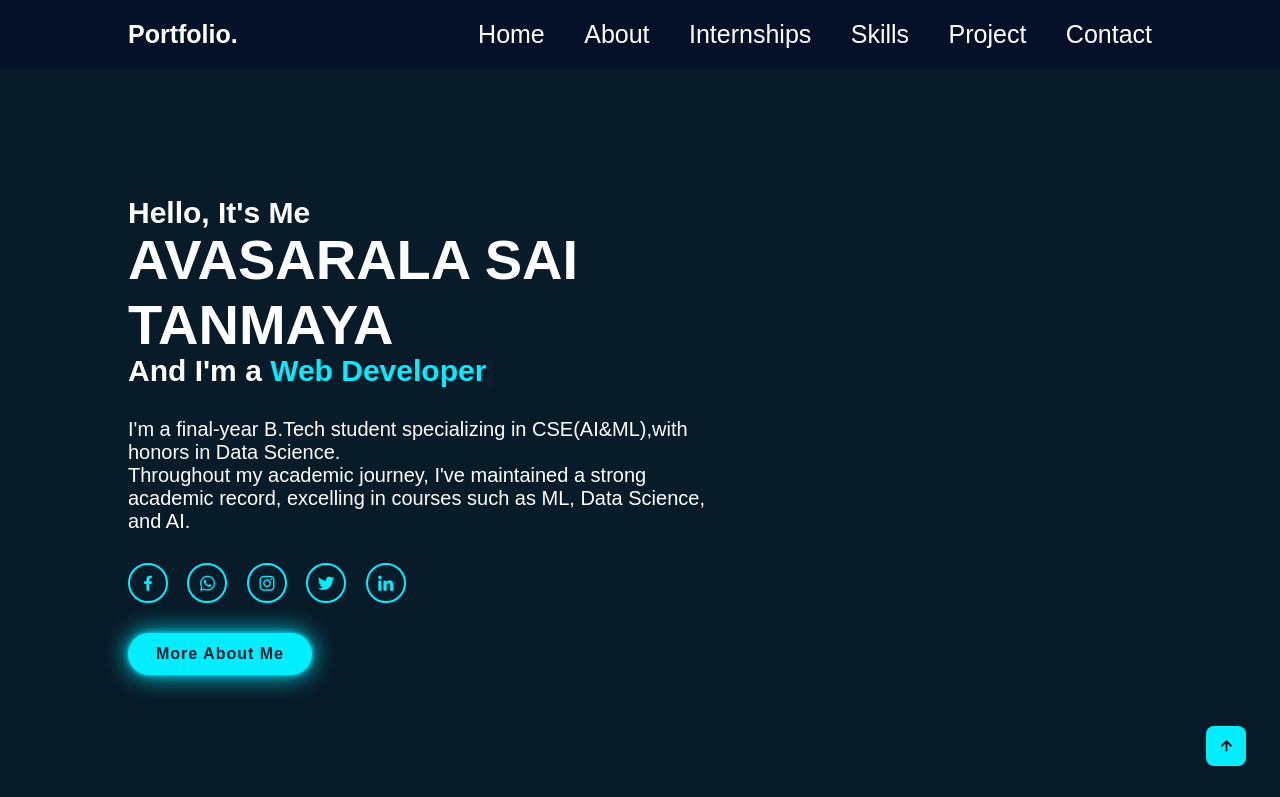
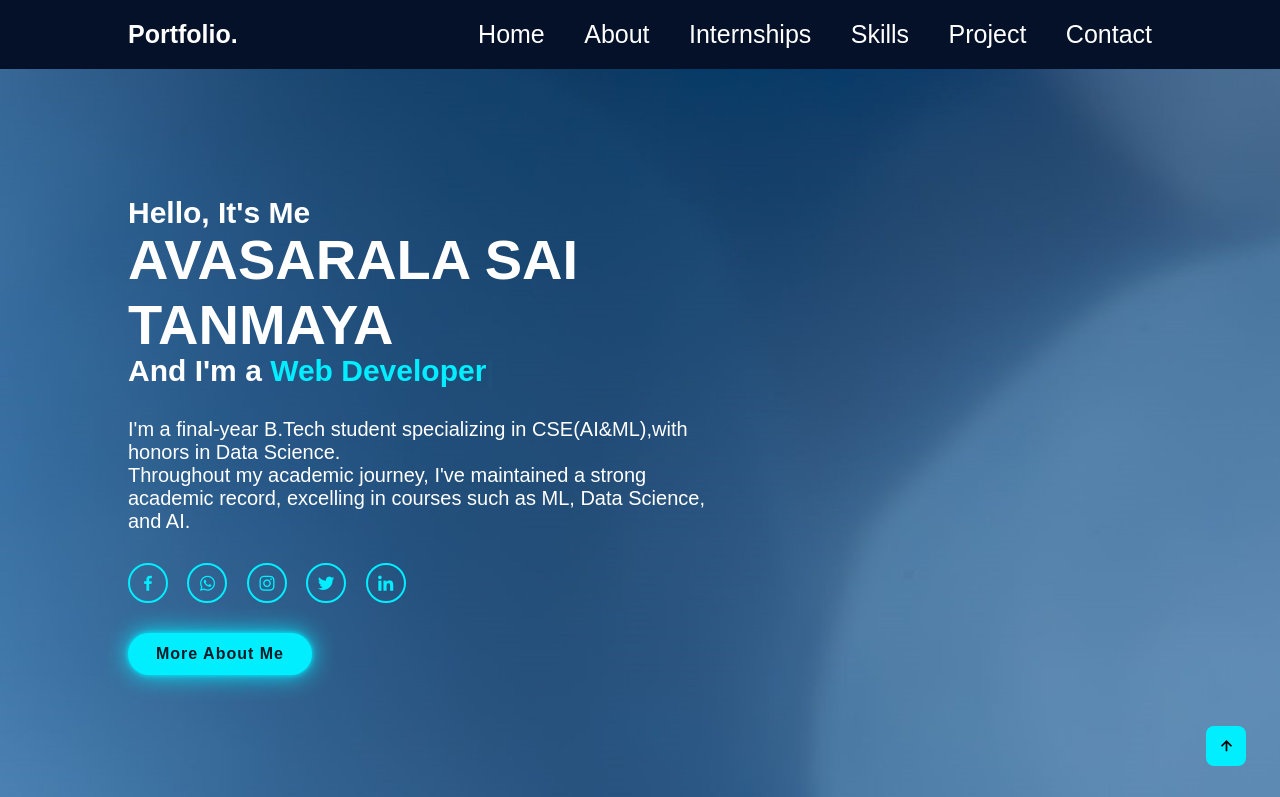
Before and after one commit to timputanmaya/portfolio, a plain HTML site: page index.html in a window 1280 px wide. Shown: the top 797 px of the page. Drawn offline with nearby package versions, Linux system fonts and the light colour scheme.

Commit message:
Update index.html

```diff
--- a/index.html
+++ b/index.html
@@ -70,7 +70,7 @@ body
   justify-content: space-between;
 
    height: 100vh;
-   background: url('p3.png') no-repeat;
+   background: url('p1.jpg') no-repeat;
    background-size: cover;
    background-position: center;
    display: flex;
```
